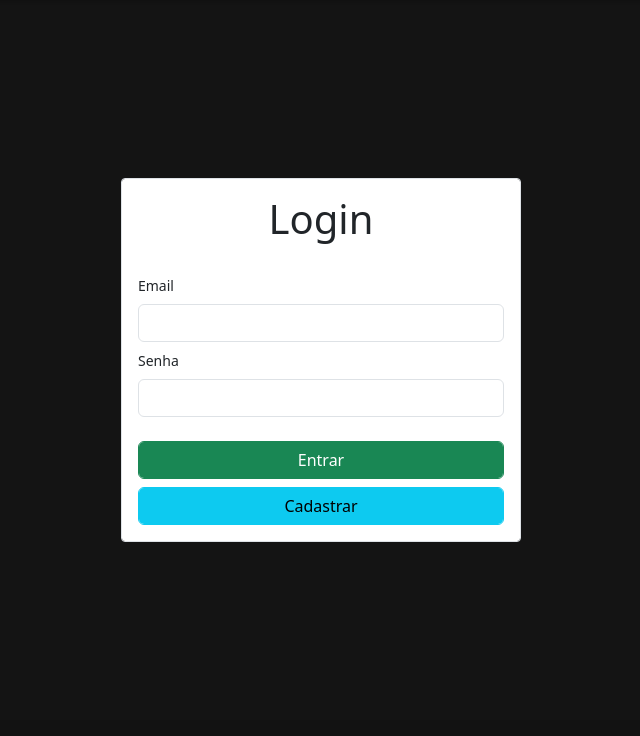
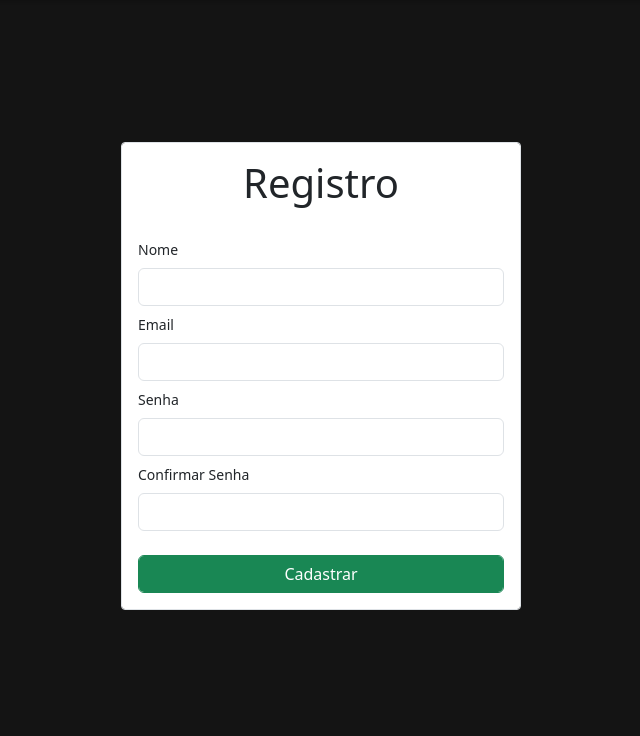
Before and after one commit to bertachini/laravel-pix, a Laravel app: page /login in a window 1280 px wide. Shown: the part 80-816 px from the top of the page, without its empty margins (319-959 px from the left). Before the commit the page ends 622 px from the top, so only its background shows below. Run offline with Laravel 12, Linux system fonts and the light colour scheme; parts of the project's set-up code (start-up, migrations or seed data) failed here and were passed over.

Commit message:
Ditch notify for default laravel error messages

```diff
--- a/app/Http/Controllers/AuthController.php
+++ b/app/Http/Controllers/AuthController.php
@@ -6,7 +6,7 @@ use App\Models\User;
 use Illuminate\Http\Request;
 use Illuminate\Support\Facades\Auth;
 use Illuminate\Support\Facades\Hash;
-use App\Http\Requests\AuthRequest;
+use App\Http\Requests\RegisterRequest;
 
 class AuthController extends Controller
 {
@@ -25,16 +25,10 @@ class AuthController extends Controller
 
         if (Auth::attempt($credentials)) {
             $request->session()->regenerate();
-            return redirect()->route('dashboard')->with('notify', [
-                'type' => 'success',
-                'message' => 'Bem-vindo, ' . Auth::user()->name . '!',
-            ]);
+            return redirect()->route('dashboard')->with('success', 'Bem-vindo, ' . Auth::user()->name . '!');
         }
 
-        return back()->with('notify', [
-            'type' => 'danger',
-            'message' => 'Email ou senha inválidos',
-        ]);
+        return back()->with('error', 'Email ou senha inválidos');
     }
 
     public function register()
@@ -43,7 +37,7 @@ class AuthController extends Controller
 
     }
 
-    public function processRegister(AuthRequest $request)
+    public function processRegister(RegisterRequest $request)
     {
         $user = User::create([
             'name' => $request->name,
@@ -55,11 +49,13 @@ class AuthController extends Controller
         Auth::login($user);
         $request->session()->regenerate();
 
-        return redirect()->route('dashboard')->with('notify', [
-            'type' => 'success',
-            'message' => 'Cadastro realizado com sucesso, bem-vindo!',
-        ]);
+        return redirect()->route('dashboard')->with('success', 'Cadastro realizado com sucesso, bem-vindo!');
     }
 
-    public function logout() {}
+    public function logout()
+    {
+        Auth::logout();
+        return redirect()->route('login')->with('success', 'Logout realizado com sucesso!');
+    }
+
 }
--- a/resources/views/auth/login.blade.php
+++ b/resources/views/auth/login.blade.php
@@ -1,15 +1,30 @@
 @extends('template.main')
 @section('content')
 <div class="form-center">
-    <form action="{{ route('process.login') }}" method="post" class="resgistro form-control form-control-sm p-3">
+    <form action="{{ route('process.register') }}" method="post" class="resgistro form-control form-control-sm p-3">
         @csrf
-        <h1 class="text-center">Login</h1>
-        <label for="email" class="form-label mt-4">Email</label>
-        <input type="email" class="form-control" id="email" name="email">
+        <h1 class="text-center">Registro</h1>
+        <label for="name" class="form-label mt-4">Nome</label>
+        <input type="text" class="form-control @error('name') is-invalid @enderror" id="name" name="name" value="{{ old('name') }}">
+        @error('name')
+            <div class="invalid-feedback">{{ $message }}</div>
+        @enderror
+        <label for="email" class="form-label mt-2">Email</label>
+        <input type="email" class="form-control @error('email') is-invalid @enderror" id="email" name="email" value="{{ old('email') }}">
+        @error('email')
+            <div class="invalid-feedback">{{ $message }}</div>
+        @enderror
         <label for="password" class="form-label mt-2">Senha</label>
-        <input type="password" class="form-control" id="password" name="password">
-        <input type="submit" class="btn btn-success mt-4 form-control" value="Entrar"></button>
-        <a class="btn btn-info mt-2 form-control" href="{{ route('register') }}">Cadastrar</a>
+        <input type="password" class="form-control @error('password') is-invalid @enderror" id="password" name="password">
+        @error('password')
+            <div class="invalid-feedback">{{ $message }}</div>
+        @enderror
+        <label for="password_confirmation" class="form-label mt-2">Confirmar Senha</label>
+        <input type="password" class="form-control @error('password_confirmation') is-invalid @enderror" id="password_confirmation" name="password_confirmation">
+        @error('password_confirmation')
+            <div class="invalid-feedback">{{ $message }}</div>
+        @enderror
+        <input type="submit" class="btn btn-success mt-4 form-control" value="Cadastrar">
     </form>
 </div>
 @endsection
--- a/resources/views/template/main.blade.php
+++ b/resources/views/template/main.blade.php
@@ -6,13 +6,13 @@
         <link rel="icon" href="{{asset('img/laravel.svg')}}" type="image/x-icon">
         <link rel="stylesheet" href="{{asset('css/style.css')}}">
         <link href="https://cdn.jsdelivr.net/npm/bootstrap@5.3.5/dist/css/bootstrap.min.css" rel="stylesheet"
-        integrity="sha384-SgOJa3DmI69IUzQ2PVdRZhwQ+dy64/BUtbMJw1MZ8t5HZApcHrRKUc4W0kG879m7" crossorigin="anonymous">
-        <link rel="stylesheet" href="https://cdnjs.cloudflare.com/ajax/libs/font-awesome/6.7.2/css/all.min.css" integrity="sha512-Evv84Mr4kqVGRNSgIGL/F/aIDqQb7xQ2vcrdIwxfjThSH8CSR7PBEakCr51Ck+w+/U6swU2Im1vVX0SVk9ABhg==" crossorigin="anonymous" referrerpolicy="no-referrer" />
-
+              integrity="sha384-SgOJa3DmI69IUzQ2PVdRZhwQ+dy64/BUtbMJw1MZ8t5HZApcHrRKUc4W0kG879m7" crossorigin="anonymous">
+        <link rel="stylesheet" href="https://cdnjs.cloudflare.com/ajax/libs/font-awesome/6.7.2/css/all.min.css"
+              integrity="sha512-Evv84Mr4kqVGRNSgIGL/F/aIDqQb7xQ2vcrdIwxfjThSH8CSR7PBEakCr51Ck+w+/U6swU2Im1vVX0SVk9ABhg=="
+              crossorigin="anonymous" referrerpolicy="no-referrer" />
     </head>
-    <body class="">
-        <div class="notify" id="notify" ></div>
-        <nav class="navbar navbar-dark bg-dark display-flex ">
+    <body>
+        <nav class="navbar navbar-dark bg-dark display-flex">
             <div class="container-fluid logo">
                 <a class="navbar-brand" href="/">
                     <img src="{{asset('img/laravel.svg')}}" alt="Logo" width="30" height="24" class="d-inline-block align-text-top">
@@ -26,27 +26,24 @@
                 </div>
             </div>
         </nav>
-        <div class="container">
-                @yield('content')
+        <div class="container mt-3">
+            @if (session('success'))
+                <div class="alert alert-success alert-dismissible fade show" role="alert">
+                    {{ session('success') }}
+                    <button type="button" class="btn-close" data-bs-dismiss="alert" aria-label="Close"></button>
+                </div>
+            @endif
+            @if (session('error'))
+                <div class="alert alert-danger alert-dismissible fade show" role="alert">
+                    {{ session('error') }}
+                    <button type="button" class="btn-close" data-bs-dismiss="alert" aria-label="Close"></button>
+                </div>
+            @endif
+            @yield('content')
         </div>
-        <script src="https://cdn.jsdelivr.net/npm/bootstrap@5.3.5/dist/js/bootstrap.bundle.min.js" integrity="sha384-k6d4wzSIapyDyv1kpU366/PK5hCdSbCRGRCMv+eplOQJWyd1fbcAu9OCUj5zNLiq" crossorigin="anonymous"></script>
+        <script src="https://cdn.jsdelivr.net/npm/bootstrap@5.3.5/dist/js/bootstrap.bundle.min.js"
+                integrity="sha384-k6d4wzSIapyDyv1kpU366/PK5hCdSbCRGRCMv+eplOQJWyd1fbcAu9OCUj5zNLiq"
+                crossorigin="anonymous"></script>
         <script src="https://code.jquery.com/jquery-3.6.0.min.js"></script>
-        <script src="{{asset('js/notify.js')}}"></script>
-        <script>
-            let notify;
-            @if (session('notify'))
-                notify = @php echo json_encode(session('notify')); @endphp;
-                console.log(notify);
-                if (notify.length > 1){
-                    notify.map((item) => {
-                        addNotify(item.type, item.message);
-                    });
-                }else{
-                    addNotify(notify.type, notify.message);
-                }
-
-            @endif
-
-        </script>
     </body>
 </html>
```
Also changed, not shown: app/Http/Requests/AuthRequest.php (deleted, +0 -67 lines), app/Http/Requests/RegisterRequest.php (added, +40 -0 lines), resources/views/auth/register.blade.php (+15 -6 lines).
